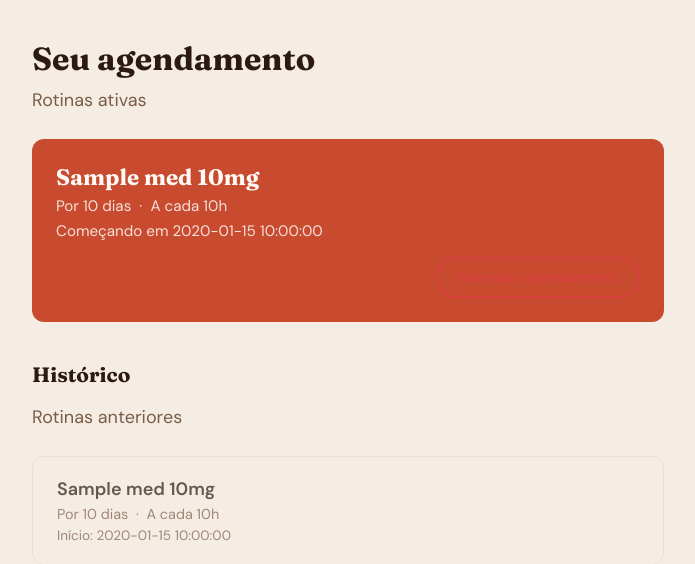
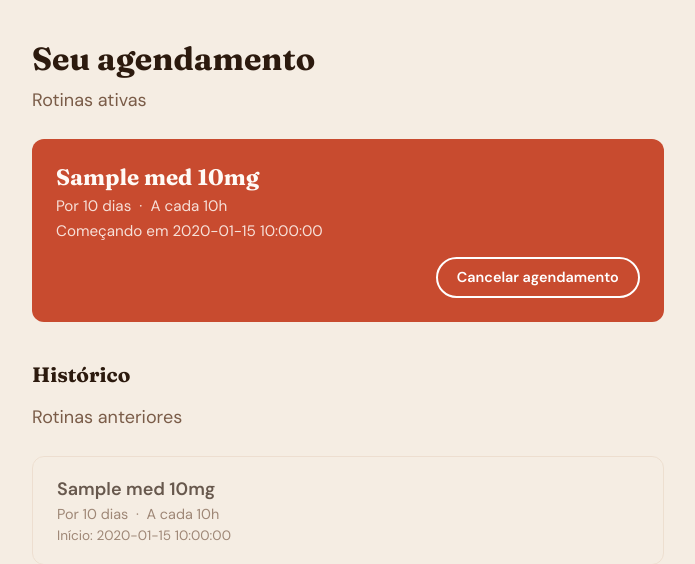
Before and after one commit to GianeM1/webapp-medicamentos, a Flask app: template templates/agendamentos.html in a window 1280 px wide. Shown: the part 67-631 px from the top of the page, without its empty margins (292-987 px from the left). Run offline with Flask 3, Linux system fonts and the light colour scheme; the template is opened without the code that fills it: most values are stand-ins (such as "Sample title", 1, 10 or a date in 2020).

Commit message:
Alteração do Botão

```diff
--- a/templates/agendamentos.html
+++ b/templates/agendamentos.html
@@ -7,7 +7,6 @@
   <link rel="stylesheet" href="{{ url_for('static', filename='css/style.css') }}">
 </head>
 <body>
-
   <nav>
     <a href="{{ url_for('index') }}" class="logo">💊 Dose Certa</a>
     <div class="nav-links">
@@ -17,12 +16,9 @@
       <a href="{{ url_for('logout') }}">Sair</a>
     </div>
   </nav>
-
   <div class="container" style="padding-top:2.5rem;">
-
     <h1>Seu agendamento</h1>
     <p class="subtitulo">Rotinas ativas</p>
-
     {% if ativos %}
       {% for ag in ativos %}
         <div class="ag-card" style="margin-bottom:1rem;">
@@ -36,13 +32,16 @@
             {{ ag.start_datetime | replace('T', ' às ') | truncate(19, True, '') }}
           </p>
           <div style="text-align:right; margin-top:1rem;">
-            <button class="btn btn-danger" onclick="cancelarAgendamento({{ ag.id }})">
+            <button
+              class="btn"
+              onclick="cancelarAgendamento({{ ag.id }})"
+              style="color:white; border:2px solid white; background:transparent; font-size:.9rem; padding:.6rem 1.2rem;"
+            >
               Cancelar agendamento
             </button>
           </div>
         </div>
       {% endfor %}
-
     {% else %}
       <div class="card" style="text-align:center; padding:3rem 2rem;">
         <div style="font-size:3rem; margin-bottom:1rem;">📋</div>
@@ -55,13 +54,11 @@
         </a>
       </div>
     {% endif %}
-
     {% if historico %}
       <h2 style="margin-top:2.5rem; font-family:'Fraunces',serif; font-size:1.3rem;">
         Histórico
       </h2>
       <p class="subtitulo" style="margin-top:.25rem;">Rotinas anteriores</p>
-
       {% for item in historico %}
         <div style="
           border: 1.5px solid var(--bege-dk);
@@ -83,24 +80,19 @@
         </div>
       {% endfor %}
     {% endif %}
-
   </div>
-
   <script>
     async function cancelarAgendamento(scheduleId) {
       if (!confirm('Deseja mesmo cancelar este agendamento?')) return;
-
       const res = await fetch('/api/cancelar-rotina', {
         method: 'POST',
         headers: { 'Content-Type': 'application/json' },
         body: JSON.stringify({ schedule_id: scheduleId })
       });
-
       const data = await res.json();
       if (data.sucesso) location.reload();
       else alert('Erro ao cancelar. Tente novamente.');
     }
   </script>
-
 </body>
 </html>
```
